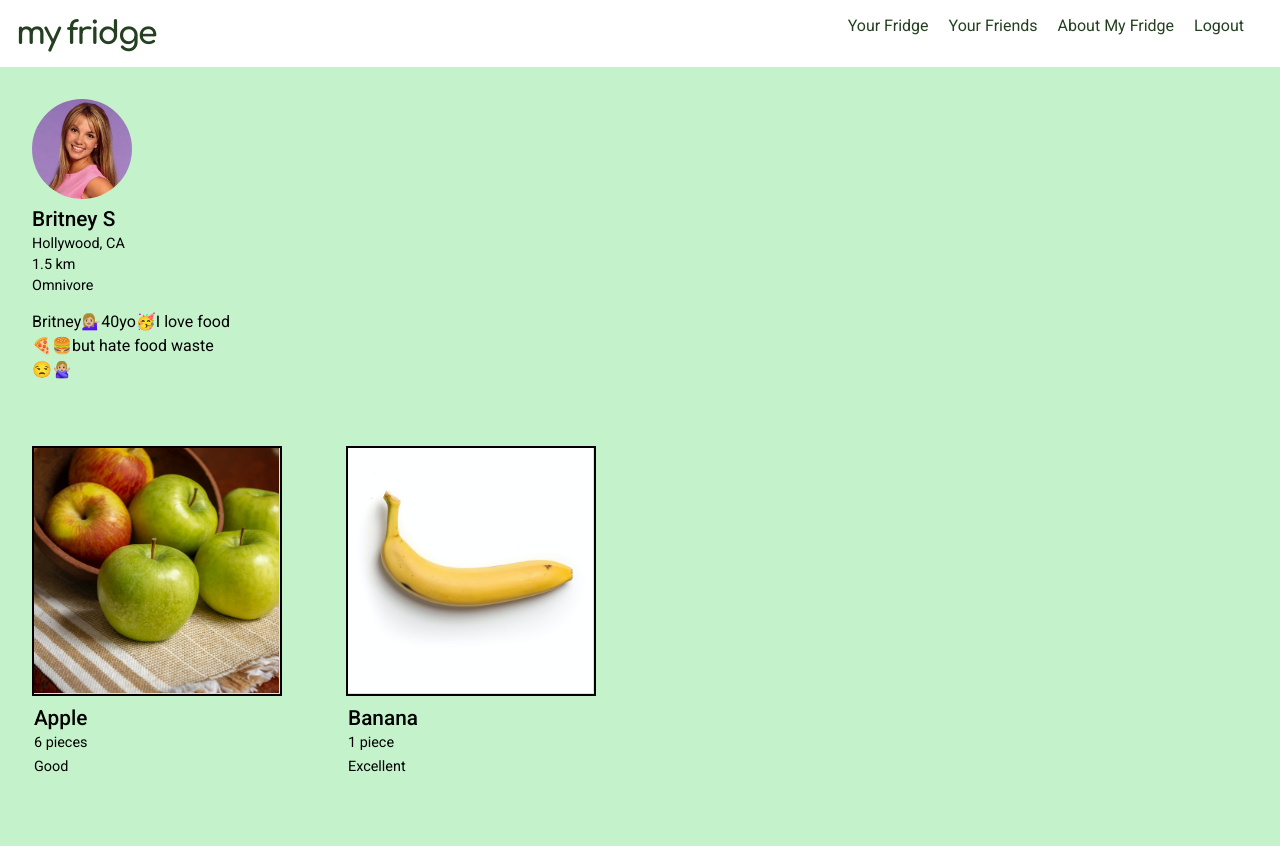
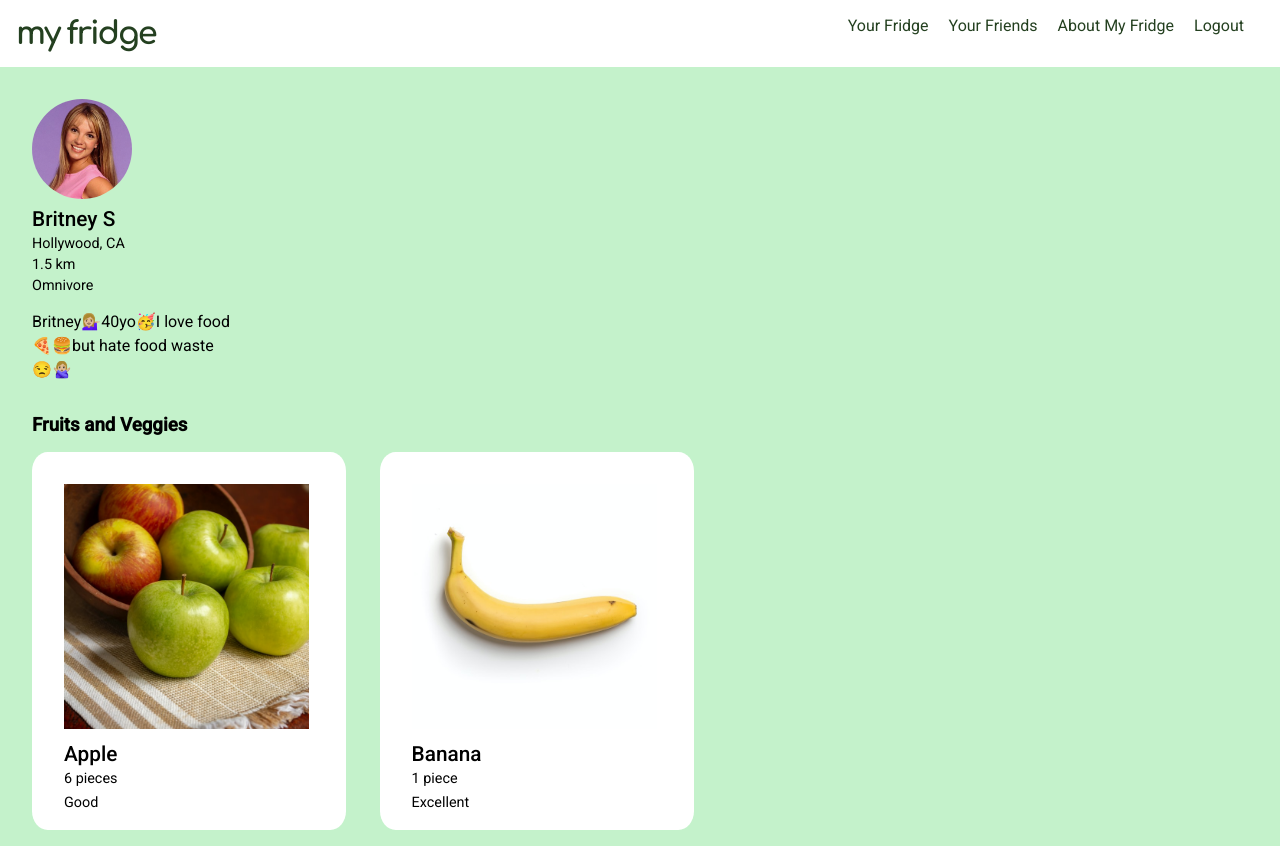
Before and after one commit to priscilla-wettlen/My-Fridge-App, a React (Create React App) app in the folder project-ts/: page / in a window 1280 px wide. Before the commit the page ends 800 px from the top, so only its background shows below. Built offline with nearby package versions, Linux system fonts and the light colour scheme.

Commit message:
fixed shelf styles

```diff
--- a/project-ts/src/App.css
+++ b/project-ts/src/App.css
@@ -2,7 +2,9 @@
 
 *{
   box-sizing: border-box;
+  margin: 0 0 0 0;
+}
+
+body{
   background-color: #C4F2CB;
-  margin: 0 0 0 0;
-
 }
--- a/project-ts/src/components/Shelves/Shelf.module.css
+++ b/project-ts/src/components/Shelves/Shelf.module.css
@@ -1,23 +1,42 @@
 @import url('https://fonts.googleapis.com/css2?family=Comfortaa:wght@600;700&family=Roboto:ital,wght@0,400;0,500;1,400&display=swap');
+
+.fruitsAndVeggies{
+  display: flex;
+  flex-direction: column;
+}
+
+.sectionTitle{
+  font-family: 'Roboto', sans-serif;
+  margin-left: 2rem;
+}
+
 .container{
   display: flex;
   justify-content:flex-start;
 }
+
+.card{
+  border-radius: 5%;
+  background-color: white;
+  margin: 1rem 0.1rem 1rem 2rem;
+  padding: 2rem 2rem 6rem 2rem;
+}
 .shelf{
-  border: 2px solid black;
   width: 250px;
   height: 250px;
-  margin: 2rem;
+  background-color: white;
 }
 
 img {
   width: 245px;
   height: 245px;
   object-fit: cover;
+  background-color: white;
 }
 
 .item, .amnt, .desc{
   font-family: 'Roboto', sans-serif;
+  background-color: white;
   font-size: 0.9rem;
   font-weight: 400;
   line-height: 50%;
--- a/project-ts/src/components/Shelves/Shelf.tsx
+++ b/project-ts/src/components/Shelves/Shelf.tsx
@@ -10,7 +10,7 @@ type ShelfProps = {
   url?: string,
 }
 
-const ShelfItems = (props: ShelfProps) => {
+const ShelfItems = (props:ShelfProps) => {
   return (
     <div>
       <h3 className={styles.item}>{props.item}</h3>
@@ -23,22 +23,29 @@ const ShelfItems = (props: ShelfProps) => {
 
 const Shelf = () => {
   return (
+    <section className={styles.fruitsAndVeggies}>
+      <h3 className={styles.sectionTitle}>Fruits and Veggies</h3>
     <div className={styles.container}>
     {
         FoodItems.map(food => {
           return food.amount === 1 ?
+          <div className={styles.card}>
             <div className={styles.shelf} key={food.id}>
               <img src={food.url} width={200} alt="" />
               <ShelfItems item={food.item} amount={`${food.amount} piece`} description={food.description} />
               </div>
+          </div>
             :
+          <div className={styles.card}>
             <div className={styles.shelf} key={food.id}>
               <img src={food.url} width={200} alt="" />
               <ShelfItems item={food.item} amount={`${food.amount} pieces`} description={food.description} />
             </div>
+          </div>
       })
       }
       </div>
+    </section>
   )
 }
 
```
Lines whose indentation alone changed are shown as unchanged.
